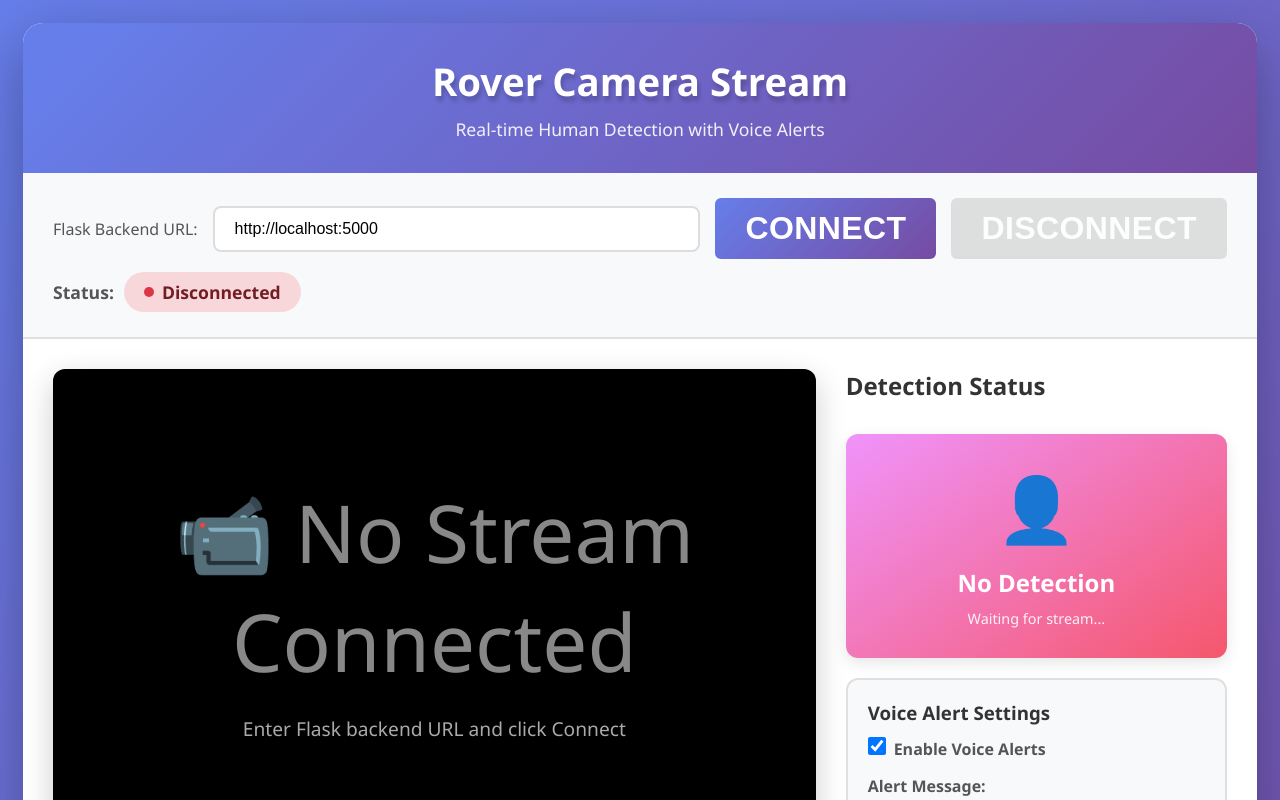
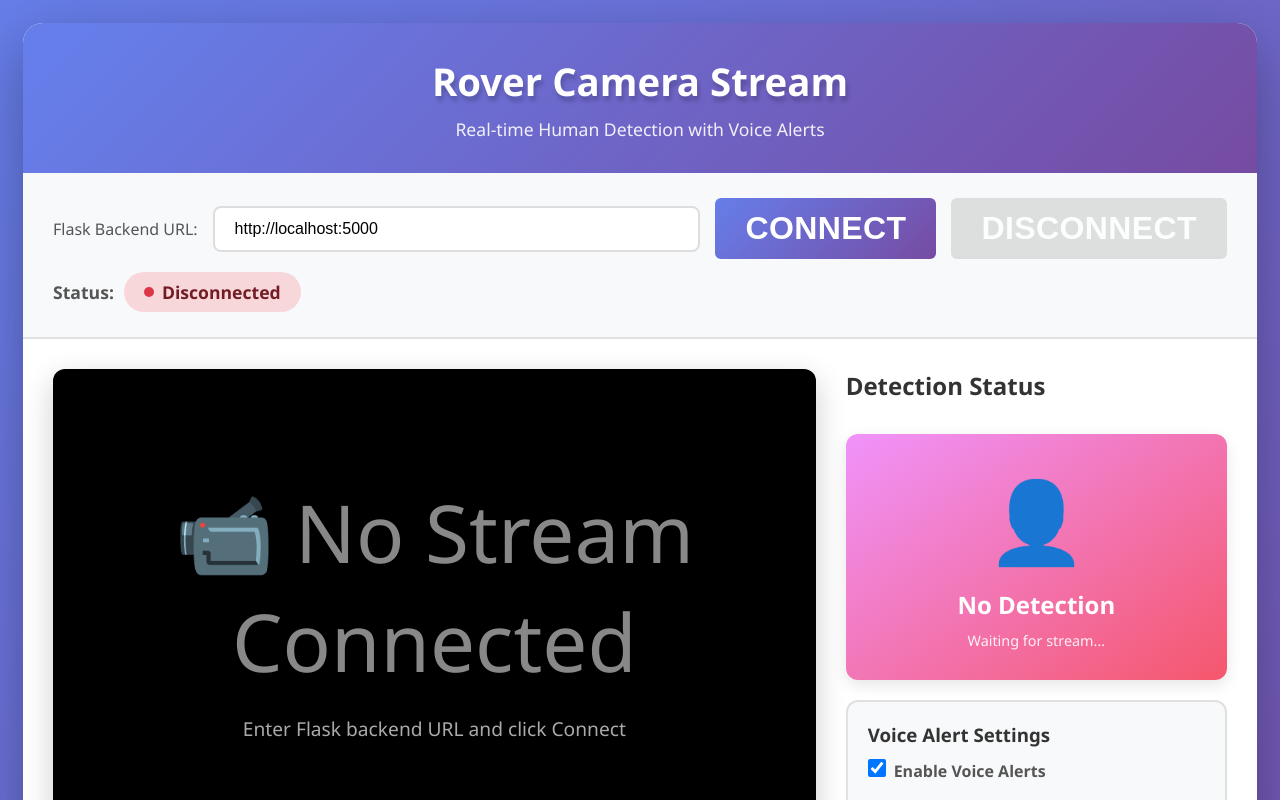
Before and after one commit to faizzaidi23/InnoTechRoverStream, a React (Vite) app: page / in a window 1280 px wide. Shown: the top 800 px of the page. Built offline with nearby package versions, Linux system fonts and the light colour scheme.

Commit message:
changed the transform scale and the font size

```diff
--- a/src/components/DetectionPanel.css
+++ b/src/components/DetectionPanel.css
@@ -30,12 +30,12 @@
     transform: scale(1);
   }
   50% {
-    transform: scale(1.05);
+    transform: scale(1.06);
   }
 }
 
 .detection-icon {
-  font-size: 4em;
+  font-size: 5em;
   margin-bottom: 15px;
 }
 
```
